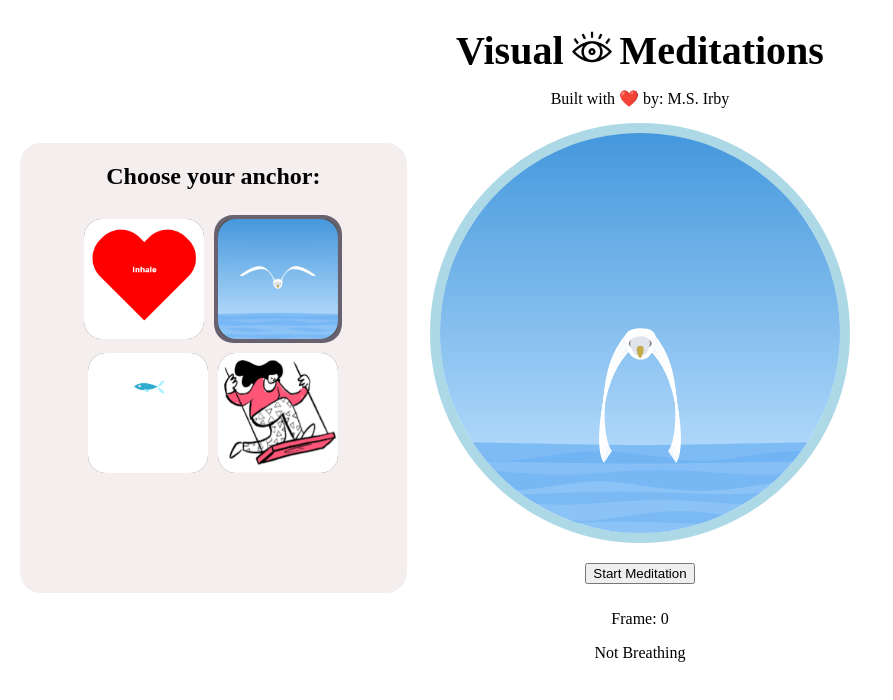
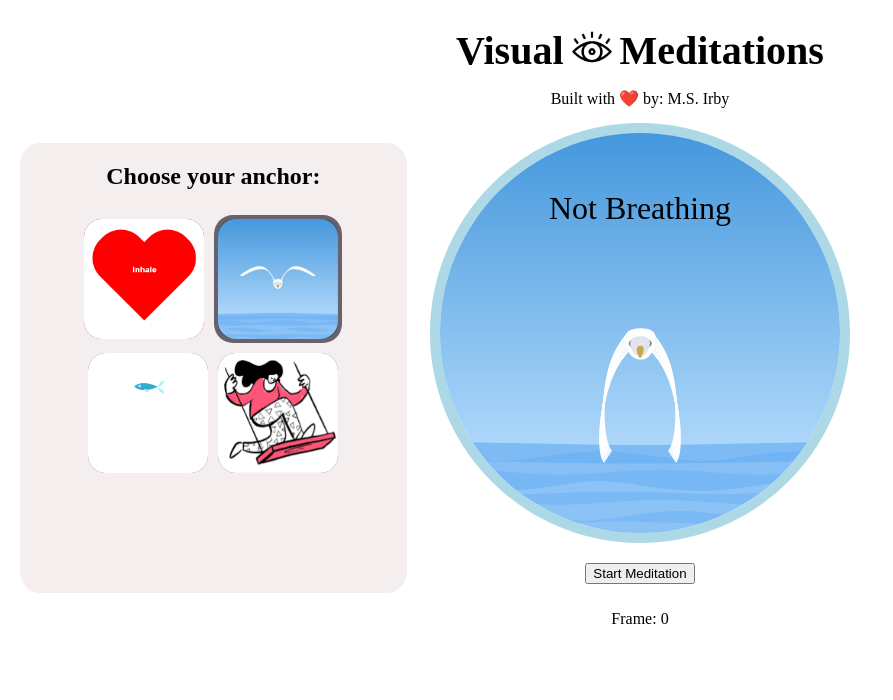
Before and after one commit to msi-ism/visual-meditation-app, a React (Create React App) app: page / in a window 1280 px wide. Both pictures are taken after a click on the element 274 px from the left and 274 px from the top of the page. Shown: the top 700 px of the page, without its empty margins (0-893 px from the left). Built offline with nearby package versions, Linux system fonts and the light colour scheme.

Commit message:
breath animation timing fixed

```diff
--- a/src/visual_components/Fish.css
+++ b/src/visual_components/Fish.css
@@ -9,12 +9,21 @@
     margin-top: 20px;
 }
 
-.breath {
+.fish-breath {
     font-size: 36px;
     position: absolute;
     top: 165px;
     left: 0;
     right: 0;
     margin: 0 auto;
+    opacity: 0;
+    animation: '';
 
 }
+
+
+
+@keyframes fade {
+    0%, 100% { opacity: 0 }
+    33% { opacity: 1 }
+  }
--- a/src/visual_components/Fish.js
+++ b/src/visual_components/Fish.js
@@ -13,16 +13,25 @@ const Fish = () => {
     const animation = useRef();
 
     const startAnimation = () => {
+        let breathText = document.querySelector('.fish-breath')
         if (toggle == 'off') {
             setToggle('on')
             console.log(toggle)
             animation.current.play()
+            // breathText.style.animation = 'fade 3s 1 ease-in-out'
 
         } else if (toggle == 'on') {
             animation.current.stop()
+            breathText.style.animation = ''
             setToggle('off')
             console.log(toggle)
         }
+
+    }
+
+    const cutAnimation = () => {
+        let breathText = document.querySelector('.fish-breath')
+        breathText.style.animation = ''
 
     }
 
@@ -47,17 +56,24 @@ const Fish = () => {
                     if (event === 'frame') {
                         let currentFrame = frames => frames + 1
                         setFrames(currentFrame)
+                        // console.log(frames)
 
                     }
                     if (frames === 1) {
+                        let breathText = document.querySelector('.fish-breath')
+                        breathText.style.animation = 'fade 3s 1 ease-in-out'
+                        setTimeout(cutAnimation, 3000)
                         let inhale = 'Inhale'
                         setBreath(inhale)
                         console.log('1st frame')
                     }
-                    if (frames === 364) {
+                    if (frames === 368) {
+                        let breathText = document.querySelector('.fish-breath')
+                        breathText.style.animation = 'fade 3s 1 ease-in-out'
+                        setTimeout(cutAnimation, 3000)
                         let exhale = 'Exhale'
                         setBreath(exhale)
-                        console.log('364 frames')
+                        console.log('367 frames')
                     }
                     if (event === 'loop') {
                         console.log('loop complete')
@@ -70,7 +86,7 @@ const Fish = () => {
 
                 <Controls visible={false} buttons={['play', 'repeat', 'frame', 'debug']} />
             </Player>
-            <p className='breath'>{breath}</p>
+            {breath == 'Inhale' ? <p className='fish-breath'>{breath}</p> :<p className='fish-breath'>{breath}</p> }
             {/* <BreathText startAnimation={startAnimation} /> */}
             <button className='start-btn' onClick={startAnimation}>Start Meditation</button>
             <p>Frame: {frames}</p>
--- a/src/visual_components/Seagull.css
+++ b/src/visual_components/Seagull.css
@@ -0,0 +1,9 @@
+.sea-breath {
+    font-size: 32px;
+    position: absolute;
+    top: 190px;
+    left: 0;
+    right: 0;
+    margin: 0 auto;
+
+}
--- a/src/visual_components/Seagull.js
+++ b/src/visual_components/Seagull.js
@@ -2,6 +2,7 @@ import React from 'react';
 import { Player, Controls } from '@lottiefiles/react-lottie-player'
 import {useState, useEffect, useRef} from 'react'
 import animationJSON from '../lotties/seagull.json'
+import './Seagull.css'
 
 const Seagull = () => {
     const [toggle, setToggle] = useState('off')
@@ -69,7 +70,7 @@ const Seagull = () => {
             </Player>
             <button className='start-btn' onClick={startAnimation}>Start Meditation</button>
             <p>Frame: {frames}</p>
-            {breath}
+            <p className='sea-breath'>{breath}</p>
 
         </div>
     );
```
